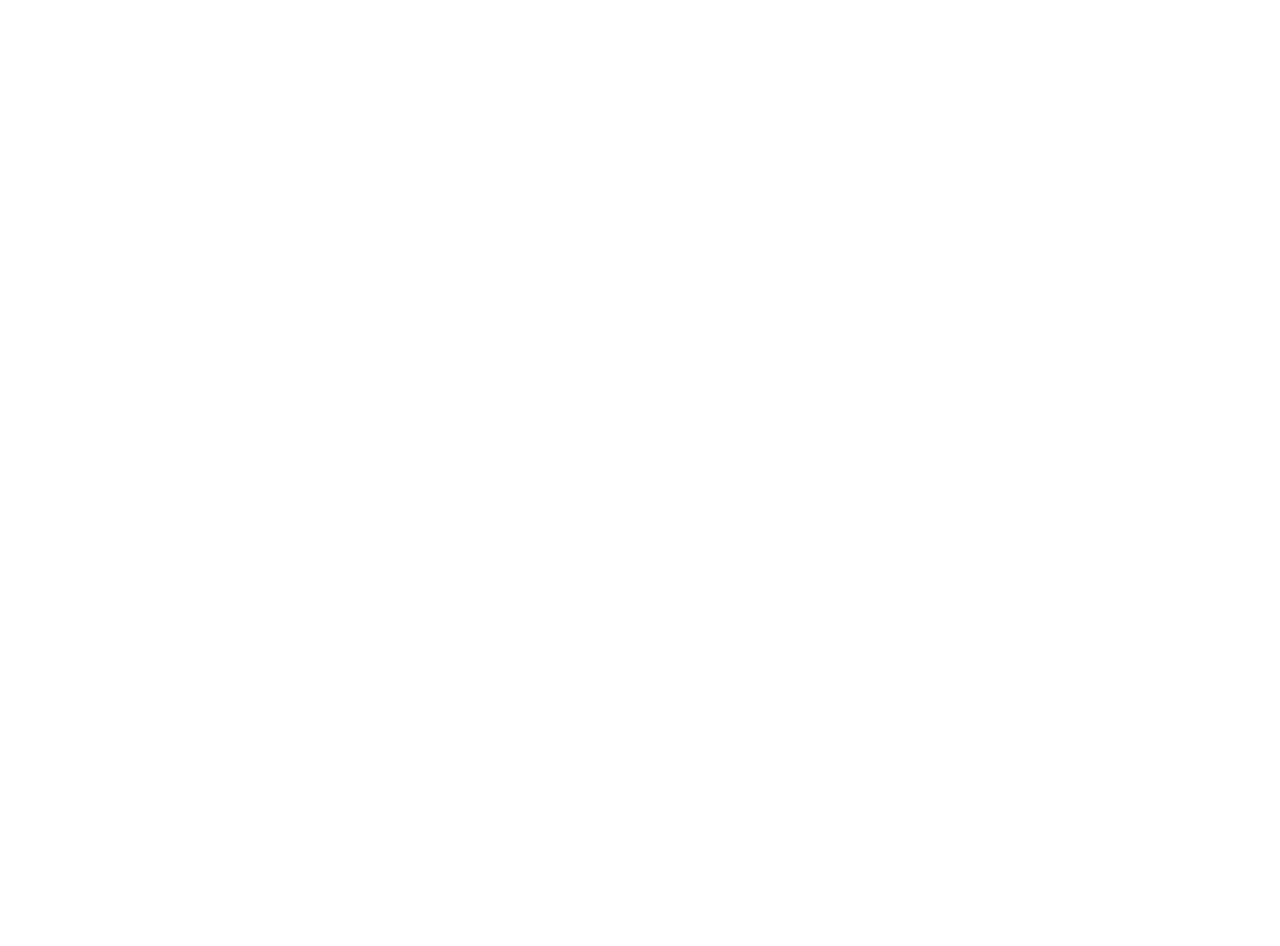
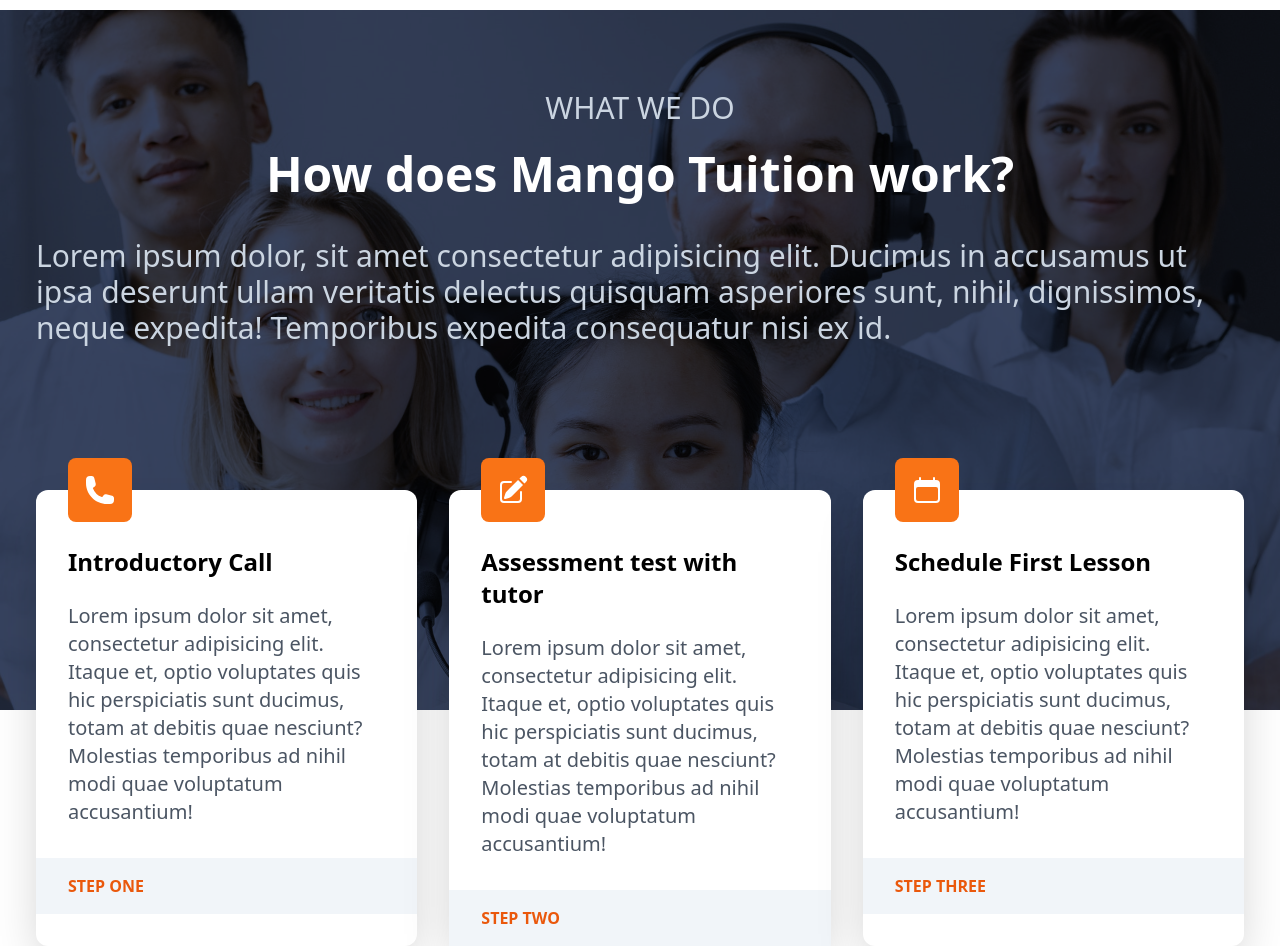
Before and after one commit to dotunomidiora/mangotuition, a React (Create React App) app: page / in a window 1280 px wide. Shown: the part 1400-2346 px from the top of the page. Before the commit the page ends 1410 px from the top, so only its background shows below. Built offline with nearby package versions, Linux system fonts and the light colour scheme.

Commit message:
What We Do Section Added

```diff
--- a/src/App.js
+++ b/src/App.js
@@ -1,6 +1,7 @@
 import Navbar from "./components/Navbar";
 import Hero from "./components/Hero";
 import About from "./components/About";
+import WhatWeDo from "./components/WhatWeDo";
 
 
 function App() {
@@ -9,6 +10,7 @@
     <Navbar />
     <Hero />
     <About />
+    <WhatWeDo />
     </>
 
   );
--- a/src/components/Navbar.jsx
+++ b/src/components/Navbar.jsx
@@ -19,7 +19,7 @@
             <div className='hidden md:flex pr-4'>
                 <button className='border-none mr-4 px-8 py-3'>Contact</button>
             </div>
-            <div className='md:hidden' onClick={handleClick}>
+            <div className='md:hidden mr-4' onClick={handleClick}>
                 {!nav ? <Bars3Icon className="w-5" /> : <XMarkIcon className="w-5" />}
             </div>
         </div>
--- /dev/null
+++ b/src/components/WhatWeDo.jsx
@@ -0,0 +1,55 @@
+import React from 'react';
+import { PhoneIcon, PencilSquareIcon, CalendarIcon, AcademicCapIcon } from '@heroicons/react/24/solid';
+
+import supportImg from '../assets/support.jpg';
+
+const Support = () => {
+  return (
+    <div className='w-full h-screen mt-24'>
+        <div className='w-full h-[700px] bg-gray-900/90 absolute'>
+            <img className='w-full h-full object-cover mix-blend-overlay' src={supportImg} alt='' />
+        </div>
+        <div className='max-w-[1240px] mx-auto text-white relative'>
+            <div className='px-4 py-12'>
+                <h2 className='text-3xl pt-8 text-slate-300 uppercase text-center'>What we do</h2>
+                <h3 className='text-5xl font-bold py-6 text-center'>How does Mango Tuition work?</h3>
+                <p className='py-4 text-3xl text-slate-300'>Lorem ipsum dolor, sit amet consectetur adipisicing elit. Ducimus in accusamus ut ipsa deserunt ullam veritatis delectus quisquam asperiores sunt, nihil, dignissimos, neque expedita! Temporibus expedita consequatur nisi ex id.</p>
+            </div>
+            <div className='grid grid-cols-1 lg:grid-cols-3 relative gap-x-8 gap-y-16 px-4 pt-12 sm:pt-20 text-black'>
+                <div className='bg-white rounded-xl shadow-2xl'>
+                    <div className='p-8'>
+                        <PhoneIcon className='w-16 p-4 bg-orange-500 text-white rounded-lg mt-[-4rem]'/>
+                        <h3 className='font-bold text-2xl my-6'>Introductory Call</h3>
+                        <p className='text-gray-600 text-xl'>Lorem ipsum dolor sit amet, consectetur adipisicing elit. Itaque et, optio voluptates quis hic perspiciatis sunt ducimus, totam at debitis quae nesciunt? Molestias temporibus ad nihil modi quae voluptatum accusantium!</p>
+                    </div>
+                    <div className='bg-slate-100 pl-8 py-4'>
+                        <p className='flex items-center font-bold text-orange-600'>STEP ONE</p>
+                    </div>
+                </div>
+                <div className='bg-white rounded-xl shadow-2xl'>
+                    <div className='p-8'>
+                        <PencilSquareIcon className='w-16 p-4 bg-orange-500 text-white rounded-lg mt-[-4rem]'/>
+                        <h3 className='font-bold text-2xl my-6'>Assessment test with tutor</h3>
+                        <p className='text-gray-600 text-xl'>Lorem ipsum dolor sit amet, consectetur adipisicing elit. Itaque et, optio voluptates quis hic perspiciatis sunt ducimus, totam at debitis quae nesciunt? Molestias temporibus ad nihil modi quae voluptatum accusantium!</p>
+                    </div>
+                    <div className='bg-slate-100 pl-8 py-4'>
+                        <p className='flex items-center font-bold text-orange-600'>STEP TWO</p>
+                    </div>
+                </div>
+                <div className='bg-white rounded-xl shadow-2xl'>
+                    <div className='p-8'>
+                        <CalendarIcon className='w-16 p-4 bg-orange-500 text-white rounded-lg mt-[-4rem]'/>
+                        <h3 className='font-bold text-2xl my-6'>Schedule First Lesson</h3>
+                        <p className='text-gray-600 text-xl'>Lorem ipsum dolor sit amet, consectetur adipisicing elit. Itaque et, optio voluptates quis hic perspiciatis sunt ducimus, totam at debitis quae nesciunt? Molestias temporibus ad nihil modi quae voluptatum accusantium!</p>
+                    </div>
+                    <div className='bg-slate-100 pl-8 py-4'>
+                        <p className='flex items-center font-bold text-orange-600'>STEP THREE</p>
+                    </div>
+                </div>
+            </div>
+        </div>
+    </div>
+  )
+}
+
+export default Support
```
Also changed, not shown: src/assets/support.jpg (added).
